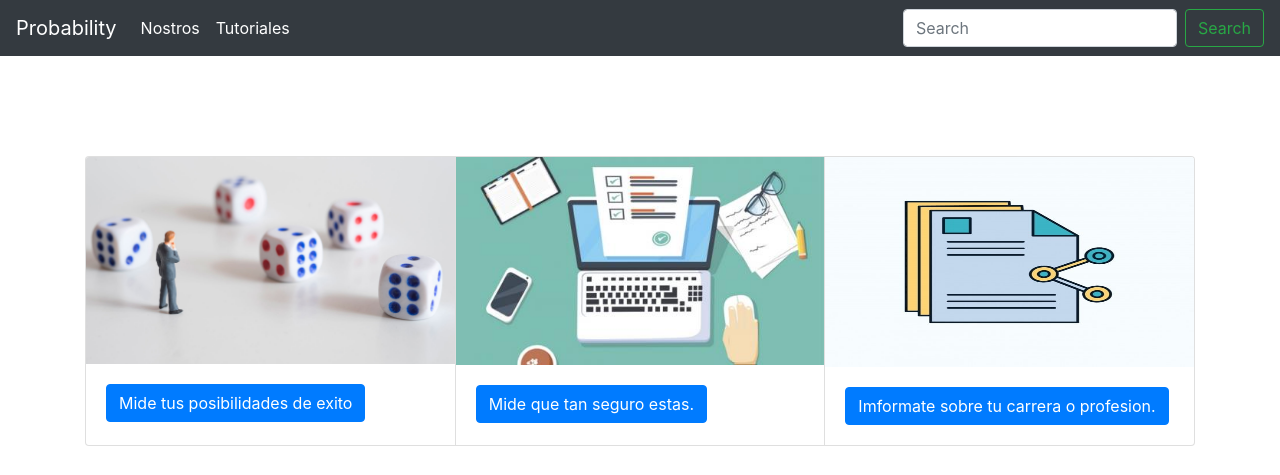
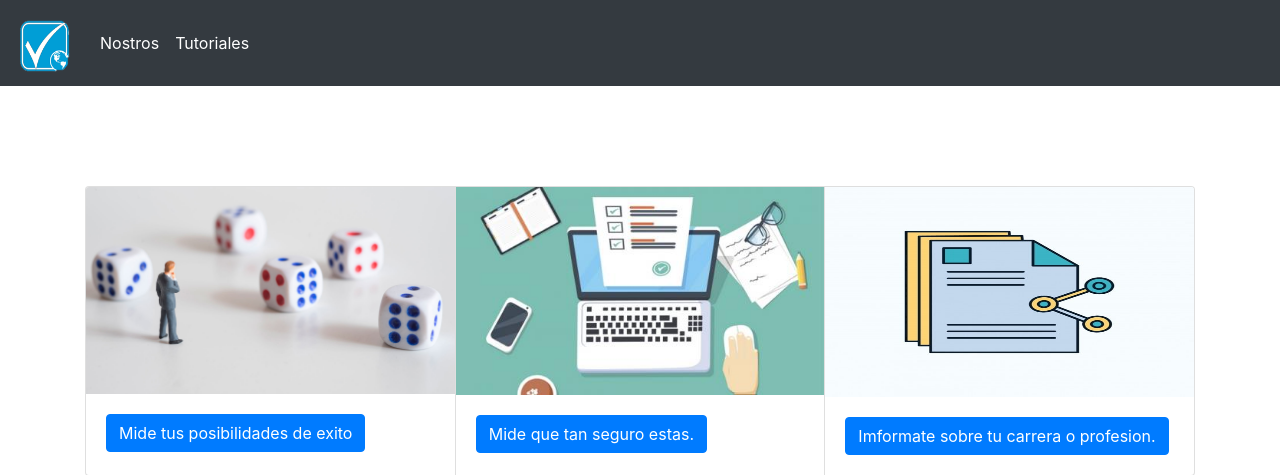
Before and after one commit to sabrina170/ProyectoProbabilidad, a PHP site: page / in a window 1280 px wide. Shown: the top 475 px of the page. Run offline with PHP 8.4, Linux system fonts and the light colour scheme.

Commit message:
add logo

```diff
--- a/Admin.php
+++ b/Admin.php
@@ -48,6 +48,9 @@ $data2=$resultado2->fetchAll(PDO::FETCH_ASSOC);
 
   <body>
 <nav class="navbar navbar-warning bg-warning">
+        <a class="navbar-brand" href="index.php">
+          <img src="img/logo4.PNG" width="60" height="60" class="d-inline-block align-top" alt="" loading="lazy">
+        </a>
         <a class="navbar-brand">ADMINISTRADOR</a>
         <form class="form-inline">
             <a class="btn btn-dark" href="Cerrar.php" type="submit">Cerrar Sessión</a>
--- a/Cliente.php
+++ b/Cliente.php
@@ -36,6 +36,9 @@
 </head>
 <body>
 <nav class="navbar navbar-primary bg-primary">
+<a class="navbar-brand" href="#">
+          <img src="img/logo4.PNG" width="60" height="60" class="d-inline-block align-top" alt="" loading="lazy">
+        </a>
         <a class="navbar-brand">COLABORADOR</a>
         <form class="form-inline">
             <a class="btn btn-dark" href="Cerrar.php" type="submit">Cerrar Sessión</a>
--- a/ProPage2.php
+++ b/ProPage2.php
@@ -21,6 +21,9 @@ if($_SERVER['REQUEST_METHOD']=='POST'){
 </head>
 <body>
 <nav class="navbar navbar-primary bg-primary">
+<a class="navbar-brand" href="#">
+          <img src="img/logo4.PNG" width="60" height="60" class="d-inline-block align-top" alt="" loading="lazy">
+        </a>
         <a class="navbar-brand">COLABORADOR</a>
         <form class="form-inline">
             <a class="btn btn-dark" href="Cerrar.php" type="submit">Cerrar Sessión</a>
--- a/ProPage3.php
+++ b/ProPage3.php
@@ -29,6 +29,9 @@ if($_SERVER['REQUEST_METHOD']=='POST'){
 
 <body>
 <nav class="navbar navbar-primary bg-primary">
+<a class="navbar-brand" href="#">
+          <img src="img/logo4.PNG" width="60" height="60" class="d-inline-block align-top" alt="" loading="lazy">
+        </a>
         <a class="navbar-brand">COLABORADOR</a>
         <form class="form-inline">
             <a class="btn btn-dark" href="Cerrar.php" type="submit">Cerrar Sessión</a>
--- a/ProPage4.php
+++ b/ProPage4.php
@@ -29,6 +29,9 @@ if($_SERVER['REQUEST_METHOD']=='POST'){
 </head>
 <body>
 <nav class="navbar navbar-primary bg-primary">
+<a class="navbar-brand" href="#">
+          <img src="img/logo4.PNG" width="60" height="60" class="d-inline-block align-top" alt="" loading="lazy">
+        </a>
         <a class="navbar-brand">COLABORADOR</a>
         <form class="form-inline">
             <a class="btn btn-dark" href="Cerrar.php" type="submit">Cerrar Sessión</a>
--- a/ProPage5.php
+++ b/ProPage5.php
@@ -67,7 +67,7 @@ if($_SERVER['REQUEST_METHOD']=='POST'){
 <head>
     <meta charset="UTF-8">
     <meta name="viewport" content="width=device-width, initial-scale=1.0">
-    <title>Nostros</title>
+    <title>Nosotros</title>
 
     <link rel="stylesheet" href="bootstrap/css/bootstrap.min.css">
     <script src="bootstrap/js/bootstrap.min.js"></script>
--- a/index.php
+++ b/index.php
@@ -14,7 +14,9 @@
         <button class="navbar-toggler" type="button" data-toggle="collapse" data-target="#navbarTogglerDemo03" aria-controls="navbarTogglerDemo03" aria-expanded="false" aria-label="Toggle navigation">
           <span class="navbar-toggler-icon"></span>
         </button>
-        <a class="navbar-brand" href="index.php">Probability</a>
+        <a class="navbar-brand" href="index.php">
+          <img src="img/logo4.PNG" width="60" height="60" class="d-inline-block align-top" alt="" loading="lazy">
+        </a>
 
         <div class="collapse navbar-collapse" id="navbarTogglerDemo03">
           <ul class="navbar-nav mr-auto mt-2 mt-lg-0">
@@ -25,10 +27,7 @@
               <a class="nav-link" href="tutoriales.html">Tutoriales</a>
             </li>
           </ul>
-          <form class="form-inline my-2 my-lg-0">
-            <input class="form-control mr-sm-2" type="search" placeholder="Search" aria-label="Search">
-            <button class="btn btn-outline-success my-2 my-sm-0" type="submit">Search</button>
-          </form>
+
         </div>
       </nav>
 
```
Also changed, not shown: Login.php (+4 -5 lines), VistaPago.php (+4 -5 lines), img/logo2.PNG (added), img/logo3.PNG (added), img/logo4.png (added).
